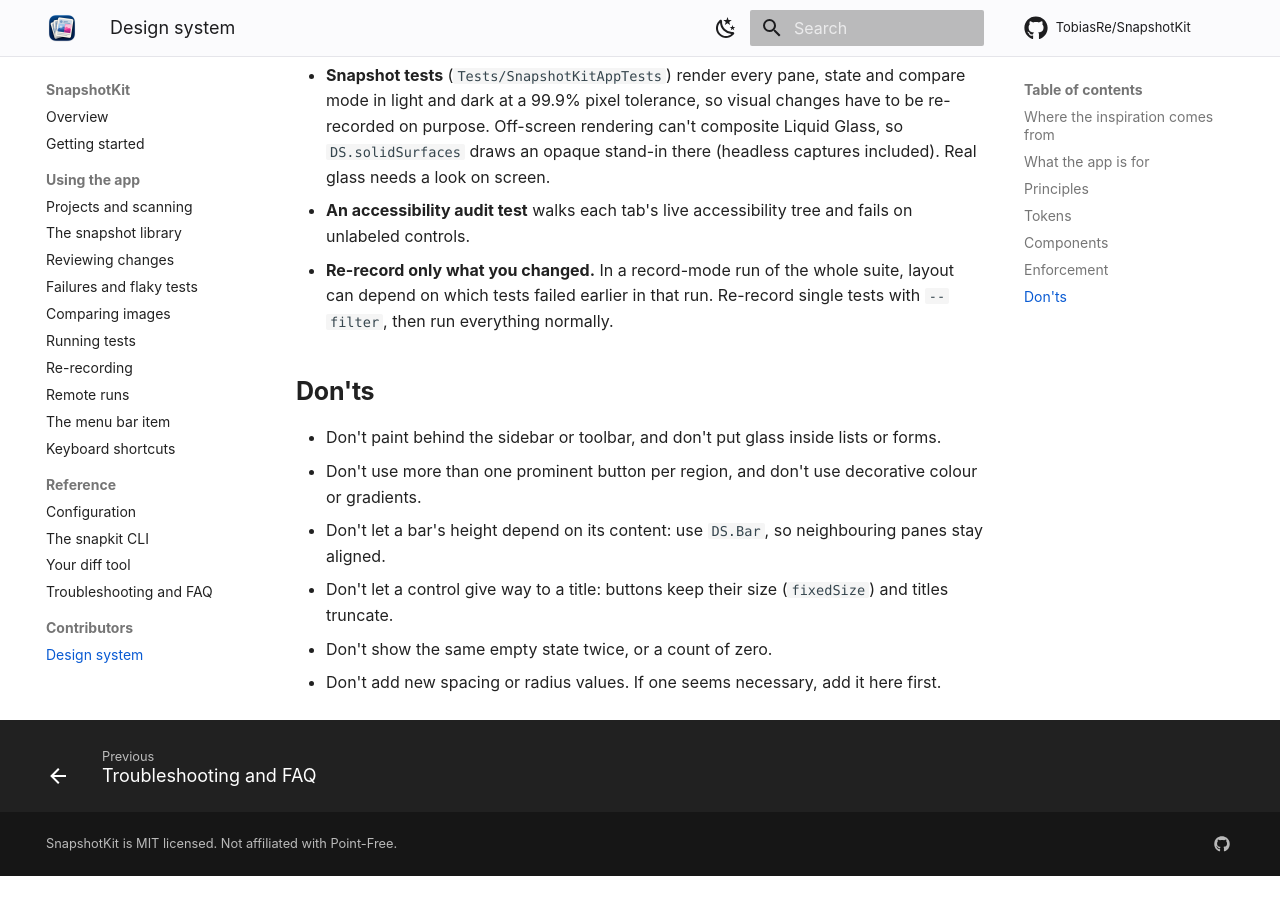
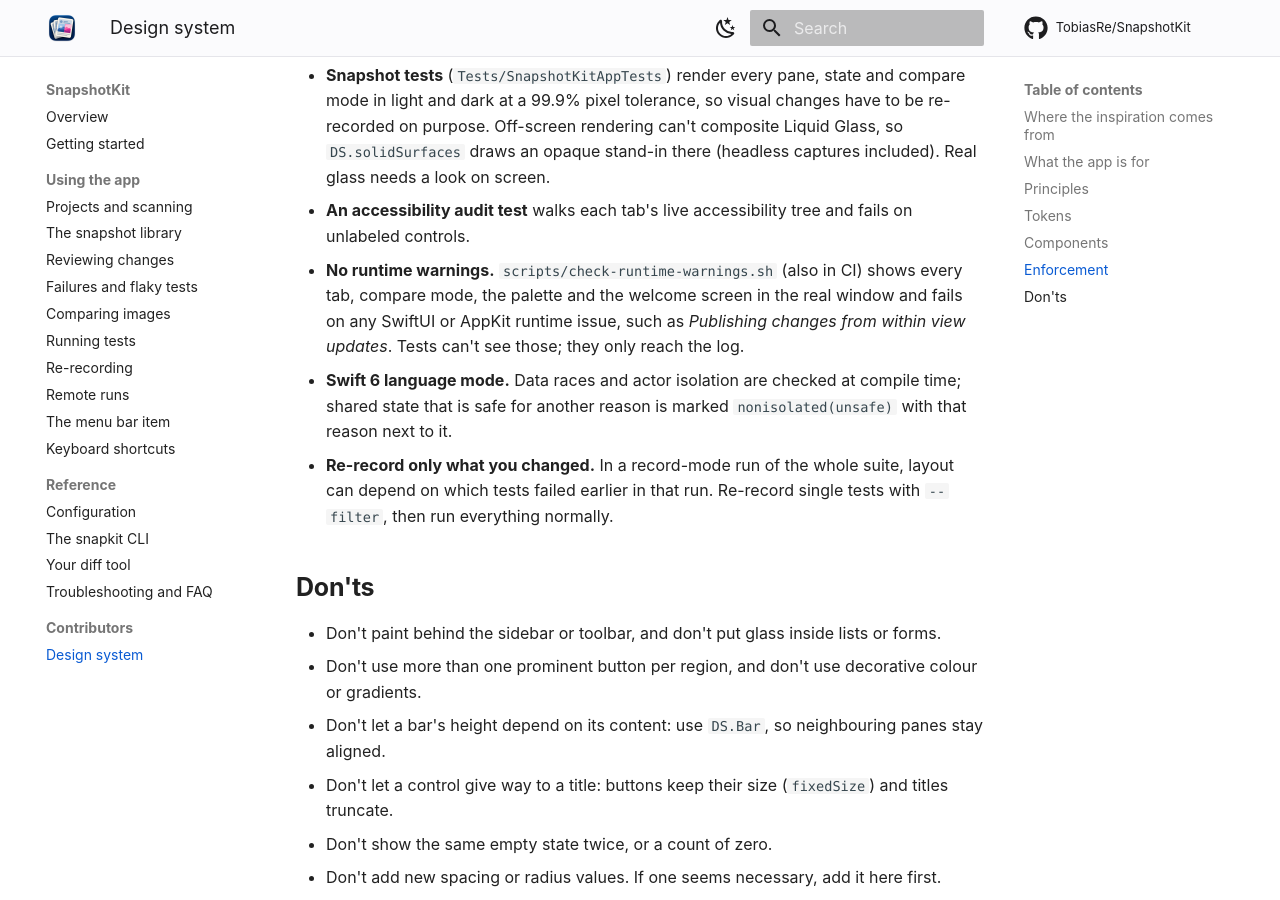
Before and after one commit to TobiasRe/SnapshotKit, an MkDocs documentation site: the page built from docs/design.md, in a window 1280 px wide and 900 px high, scrolled down 5138 px. Built offline with MkDocs 1.6.1 and Material for MkDocs 9.7.7, drawn with Linux system fonts in a browser that asks for light colours; comment, search, counter and statistics services are not loaded; before the commit the page ends 6014 px from its top, so only the background shows below that.

Commit message:
Fail on SwiftUI runtime warnings, locally and in CI
scripts/check-runtime-warnings.sh shows every tab in light and dark, each
compare mode, the palette and the welcome screen in the real app window while
watching the unified log for com.apple.runtime-issues, and fails on any, such as
"Publishing changes from within view updates". Tests can't see these. Checked
both ways: 0 issues now, 9 with the list-highlight code from before 722fc1a.
CI runs it after the core tests; the README and the design doc list it.

```diff
--- a/docs/design.md
+++ b/docs/design.md
@@ -147,6 +147,11 @@ can be followed between these views, and re-recording is available wherever a sn
   Off-screen rendering can't composite Liquid Glass, so `DS.solidSurfaces` draws an opaque stand-in there
   (headless captures included). Real glass needs a look on screen.
 - **An accessibility audit test** walks each tab's live accessibility tree and fails on unlabeled controls.
+- **No runtime warnings.** `scripts/check-runtime-warnings.sh` (also in CI) shows every tab, compare mode,
+  the palette and the welcome screen in the real window and fails on any SwiftUI or AppKit runtime issue,
+  such as *Publishing changes from within view updates*. Tests can't see those; they only reach the log.
+- **Swift 6 language mode.** Data races and actor isolation are checked at compile time; shared state that
+  is safe for another reason is marked `nonisolated(unsafe)` with that reason next to it.
 - **Re-record only what you changed.** In a record-mode run of the whole suite, layout can depend on which
   tests failed earlier in that run. Re-record single tests with `--filter`, then run everything normally.
 
```
Also changed, not shown: README.md (+1 -0 lines), 2 other files.
